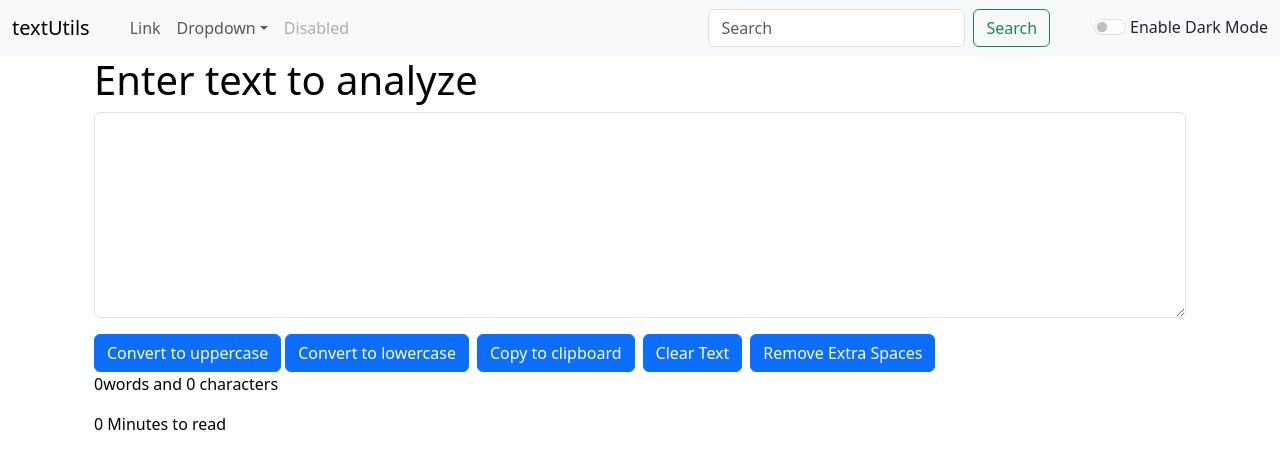
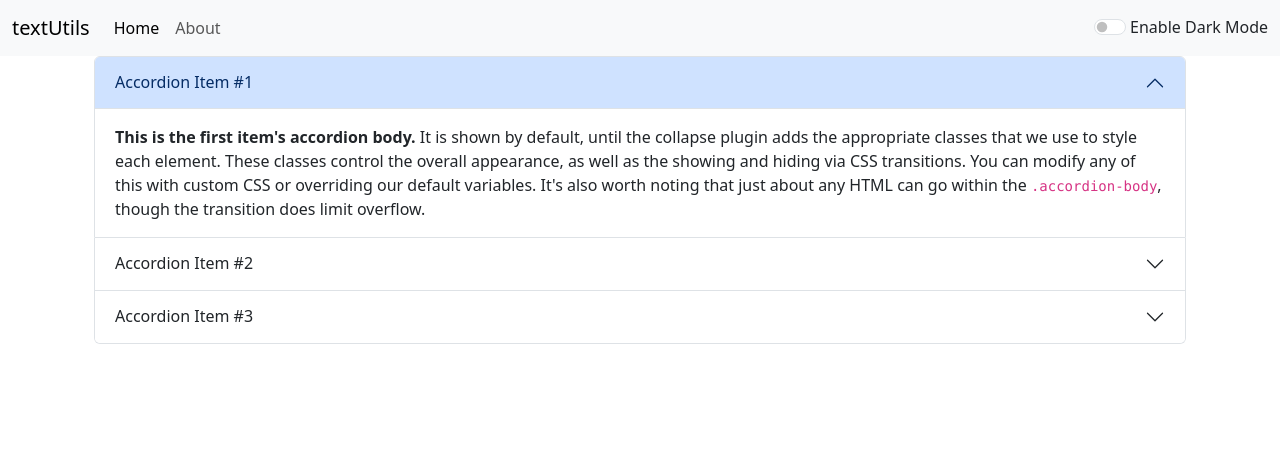
Before and after one commit to Simran8383/my-app, a React (Create React App) app: page / in a window 1280 px wide. Shown: the top 468 px of the page. Built offline with nearby package versions, Linux system fonts and the light colour scheme.

Commit message:
new component
about.js

```diff
--- a/src/App.js
+++ b/src/App.js
@@ -2,7 +2,9 @@
 import { useState } from 'react';
 import './App.css'
 import Navbar from './components/Navbar';
-import TextForm from './components/TextForm';
+// import TextForm from './components/TextForm';
+import About from './components/About';
+
 
 
  function App() {
@@ -24,7 +26,8 @@
     <Navbar title="textUtils"  mode={mode} toggle={toggleFunction}/>
     {/* so here mode is taking an object as input value */}
     <div className = "container">
-    <TextForm heading="Enter text to analyze" mode={mode}/>
+    {/* <TextForm heading="Enter text to analyze" mode={mode}/> */}
+    <About/>
     </div>
 
     </>
--- /dev/null
+++ b/src/components/About.js
@@ -0,0 +1,47 @@
+import React from 'react'
+
+export default function About() {
+  return (
+    <div className='container'>
+      <div className="accordion" id="accordionExample">
+  <div className="accordion-item">
+    <h2 className="accordion-header">
+      <button className="accordion-button" type="button" data-bs-toggle="collapse" data-bs-target="#collapseOne" aria-expanded="true" aria-controls="collapseOne">
+        Accordion Item #1
+      </button>
+    </h2>
+    <div id="collapseOne" className="accordion-collapse collapse show" data-bs-parent="#accordionExample">
+      <div className="accordion-body">
+        <strong>This is the first item's accordion body.</strong> It is shown by default, until the collapse plugin adds the appropriate classes that we use to style each element. These classes control the overall appearance, as well as the showing and hiding via CSS transitions. You can modify any of this with custom CSS or overriding our default variables. It's also worth noting that just about any HTML can go within the <code>.accordion-body</code>, though the transition does limit overflow.
+      </div>
+    </div>
+  </div>
+  <div className="accordion-item">
+    <h2 className="accordion-header">
+      <button className="accordion-button collapsed" type="button" data-bs-toggle="collapse" data-bs-target="#collapseTwo" aria-expanded="false" aria-controls="collapseTwo">
+        Accordion Item #2
+      </button>
+    </h2>
+    <div id="collapseTwo" className="accordion-collapse collapse" data-bs-parent="#accordionExample">
+      <div className="accordion-body">
+        <strong>This is the second item's accordion body.</strong> It is hidden by default, until the collapse plugin adds the appropriate classes that we use to style each element. These classes control the overall appearance, as well as the showing and hiding via CSS transitions. You can modify any of this with custom CSS or overriding our default variables. It's also worth noting that just about any HTML can go within the <code>.accordion-body</code>, though the transition does limit overflow.
+      </div>
+    </div>
+  </div>
+  <div className="accordion-item">
+    <h2 className="accordion-header">
+      <button className="accordion-button collapsed" type="button" data-bs-toggle="collapse" data-bs-target="#collapseThree" aria-expanded="false" aria-controls="collapseThree">
+        Accordion Item #3
+      </button>
+    </h2>
+    <div id="collapseThree" className="accordion-collapse collapse" data-bs-parent="#accordionExample">
+      <div className="accordion-body">
+        <strong>This is the third item's accordion body.</strong> It is hidden by default, until the collapse plugin adds the appropriate classes that we use to style each element. These classes control the overall appearance, as well as the showing and hiding via CSS transitions. You can modify any of this with custom CSS or overriding our default variables. It's also worth noting that just about any HTML can go within the <code>.accordion-body</code>, though the transition does limit overflow.
+      </div>
+    </div>
+  </div>
+</div>
+    </div>
+
+  )
+}
--- a/src/components/Navbar.js
+++ b/src/components/Navbar.js
@@ -14,31 +14,13 @@
     <div className="collapse navbar-collapse" id="navbarSupportedContent">
       <ul className="navbar-nav me-auto mb-2 mb-lg-0 ">
         <li className="nav-item">
-          <a className="nav-link active " aria-current="page" href="/">{props.aboutText}</a>
+          <a className="nav-link active " aria-current="page" href="/">Home</a>
         </li>
         <li className="nav-item">
-          <a className="nav-link " href="/">Link</a>
-        </li>
-        <li className="nav-item dropdown">
-          <a className="nav-link dropdown-toggle " href="/" role="button" data-bs-toggle="dropdown" aria-expanded="false">
-            Dropdown
-          </a>
-          <ul className="dropdown-menu">
-            <li><a className="dropdown-item" href="/">Action</a></li>
-            <li><a className="dropdown-item" href="/">Another action</a></li>
-            <li><hr className="dropdown-divider"/></li>
-            <li><a className="dropdown-item" href="/">Something else here</a></li>
-          </ul>
-        </li>
-        <li className="nav-item">
-          <a className="nav-link disabled " href="/"
-           aria-disabled="true">Disabled</a>
+          <a className="nav-link " href="/">{props.aboutText}</a>
         </li>
       </ul>
-      <form className="d-flex" role="search">
-        <input className="form-control me-2" type="search" placeholder="Search" aria-label="Search"/>
-        <button className="btn btn-outline-success" type="submit">Search</button>
-      </form>
+
       <div className={`form-check form-switch text-${props.mode==="light"?"dark":"light"}`}>
   <input className="form-check-input mx-1" onClick={props.toggle} type="checkbox" role="switch" id="flexSwitchCheckDefault"/>
   <label className="form-check-label" htmlFor="flexSwitchCheckDefault">Enable Dark Mode</label>
@@ -52,17 +34,17 @@
 }
 
 //Proptypes
-/*
-Navbar.propTypes = {
-  title: PropTypes.string.isRequired,
-  aboutText: PropTypes.string.isRequired
-}
+
+// Navbar.propTypes = {
+//   title: PropTypes.string.isRequired,
+//   aboutText: PropTypes.string.isRequired
+// }
 
 Navbar.defaultProps = {
   title: "modifav title",
-  aboutText: "apna text"
+  aboutText: "About"
 }
-
+/*
 PROPS:-
 Basically props are used to fill in the blanks in a component. Like in navbar ( about us, home , contact us). They all can be changed with the help of props and because of which the whole component can be somewhere else
 PROPRYPES:- these are used to assign the type of props like object or string
--- a/src/components/TextForm.js
+++ b/src/components/TextForm.js
@@ -32,11 +32,11 @@
 const[text, setText]= useState("")
   return(
 
-<div class="container" style={{color:props.mode==="dark"?"white":"black"}}>
+<div className="container" style={{color:props.mode==="dark"?"white":"black"}}>
 <h1>{props.heading}</h1>
   <div className="mb-3">
     <textarea className="form-control" value = {text} onChange =
-    {handleOnChange} style={{backgroundColor:props.mode==="dark"?"grey":"white", color:props.mode==="dark"?"white":"black"}} id="myBox" rows="8"></textarea> </div>
+    {handleOnChange} style={{backgroundColor:props.mode==="dark"?"#222860":"white", color:props.mode==="dark"?"white":"black"}} id="myBox" rows="8"></textarea> </div>
 
 <button className= "btn btn-primary" onClick =
            {handleOnClick}>Convert to uppercase</button>
```
